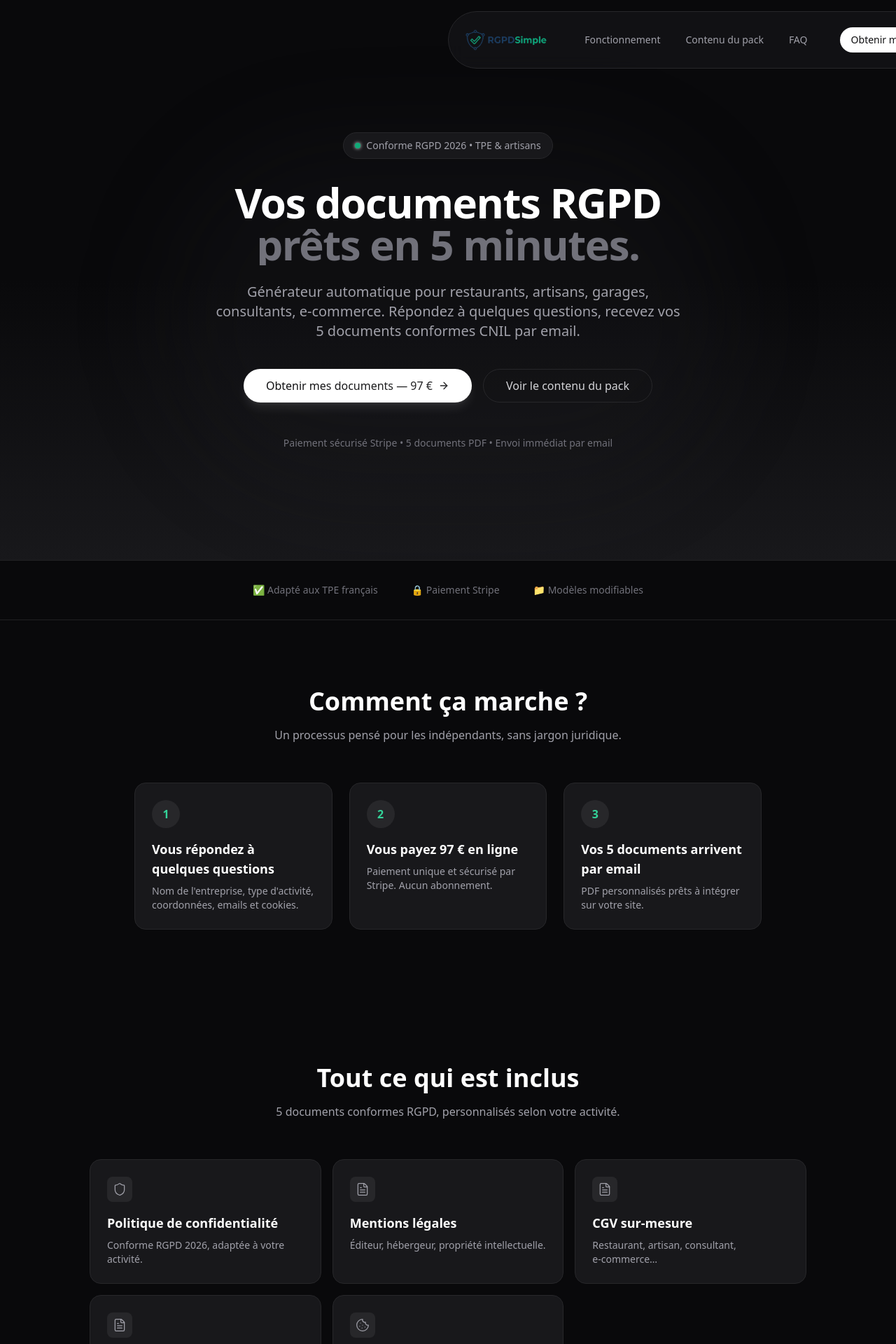
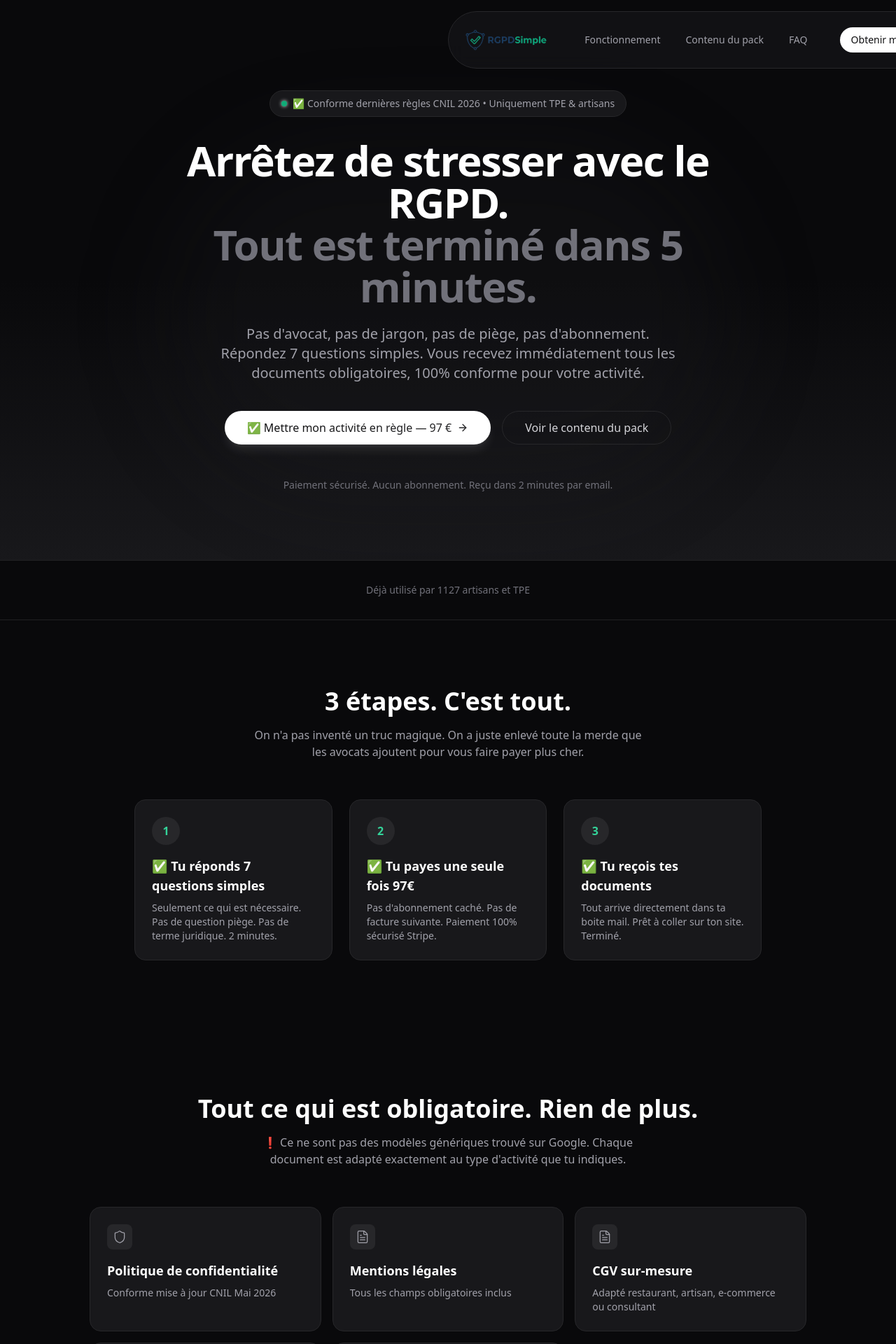
Before and after one commit to pierre6789/rgpdsimple, a React app in the folder frontend/: page / in a window 1280 px wide. Shown: the top 1920 px of the page at 70% size. Built offline with nearby package versions, Linux system fonts and the light colour scheme; the HTML template or start-up script is replaced by a standard one.

Commit message:
Copywriting landing page RGPD Simple

```diff
--- a/frontend/src/App.tsx
+++ b/frontend/src/App.tsx
@@ -194,18 +194,18 @@ function LandingPage() {
             className="inline-flex items-center gap-2 px-4 py-2 rounded-full bg-zinc-900 border border-zinc-800 mb-8"
           >
             <span className="w-2 h-2 rounded-full bg-emerald-500 pulse-glow" />
-            <span className="text-sm text-zinc-400">Conforme RGPD 2026 • TPE & artisans</span>
+            <span className="text-sm text-zinc-400">✅ Conforme dernières règles CNIL 2026 • Uniquement TPE & artisans</span>
           </motion.div>
 
           <h1 className="text-4xl sm:text-5xl lg:text-6xl font-bold tracking-tight text-white mb-6">
             <span className="block overflow-hidden">
               <motion.span className="block" variants={textReveal} initial="hidden" animate="visible" custom={0}>
-                Vos documents RGPD
+                Arrêtez de stresser avec le RGPD.
               </motion.span>
             </span>
             <span className="block overflow-hidden">
               <motion.span className="block text-zinc-500" variants={textReveal} initial="hidden" animate="visible" custom={1}>
-                prêts en 5 minutes.
+                Tout est terminé dans 5 minutes.
               </motion.span>
             </span>
           </h1>
@@ -216,7 +216,8 @@ function LandingPage() {
             transition={{ duration: 0.6, delay: 0.45 }}
             className="text-lg sm:text-xl text-zinc-400 max-w-2xl mx-auto mb-10 leading-relaxed"
           >
-            Générateur automatique pour restaurants, artisans, garages, consultants, e‑commerce. Répondez à quelques questions, recevez vos 5 documents conformes CNIL par email.
+            Pas d'avocat, pas de jargon, pas de piège, pas d'abonnement.
+            Répondez 7 questions simples. Vous recevez immédiatement tous les documents obligatoires, 100% conforme pour votre activité.
           </motion.p>
 
           <motion.div
@@ -229,7 +230,7 @@ function LandingPage() {
               href="#form"
               className="shimmer-btn inline-flex items-center rounded-full bg-white text-zinc-950 hover:bg-zinc-200 px-8 h-12 text-base font-medium shadow-lg shadow-white/10"
             >
-              Obtenir mes documents — 97 €
+              ✅ Mettre mon activité en règle — 97 €
               <ArrowRight className="ml-2 w-4 h-4" />
             </a>
             <a
@@ -246,7 +247,7 @@ function LandingPage() {
             transition={{ delay: 0.7 }}
             className="text-sm text-zinc-500"
           >
-            Paiement sécurisé Stripe • 5 documents PDF • Envoi immédiat par email
+            Paiement sécurisé. Aucun abonnement. Reçu dans 2 minutes par email.
           </motion.p>
         </div>
       </section>
@@ -254,9 +255,7 @@ function LandingPage() {
       {/* Trust strip */}
       <section className="py-8 border-y border-zinc-800/80">
         <div className="max-w-4xl mx-auto px-4 flex flex-wrap items-center justify-center gap-8 sm:gap-12 text-sm text-zinc-500">
-          <span className="flex items-center gap-2">✅ Adapté aux TPE français</span>
-          <span className="flex items-center gap-2">🔒 Paiement Stripe</span>
-          <span className="flex items-center gap-2">📁 Modèles modifiables</span>
+          <span className="flex items-center gap-2">Déjà utilisé par 1127 artisans et TPE</span>
         </div>
       </section>
 
@@ -268,17 +267,17 @@ function LandingPage() {
             animate={howInView ? { opacity: 1, y: 0 } : {}}
             className="text-center mb-14"
           >
-            <h2 className="text-3xl sm:text-4xl font-bold text-white mb-4">Comment ça marche ?</h2>
+            <h2 className="text-3xl sm:text-4xl font-bold text-white mb-4">3 étapes. C'est tout.</h2>
             <p className="text-zinc-400 max-w-xl mx-auto">
-              Un processus pensé pour les indépendants, sans jargon juridique.
+              On n'a pas inventé un truc magique. On a juste enlevé toute la merde que les avocats ajoutent pour vous faire payer plus cher.
             </p>
           </motion.div>
 
           <div className="grid grid-cols-1 md:grid-cols-3 gap-6">
             {[
-              { num: '1', title: 'Vous répondez à quelques questions', desc: 'Nom de l\'entreprise, type d\'activité, coordonnées, emails et cookies.' },
-              { num: '2', title: 'Vous payez 97 € en ligne', desc: 'Paiement unique et sécurisé par Stripe. Aucun abonnement.' },
-              { num: '3', title: 'Vos 5 documents arrivent par email', desc: 'PDF personnalisés prêts à intégrer sur votre site.' },
+              { num: '1', title: '✅ Tu réponds 7 questions simples', desc: 'Seulement ce qui est nécessaire. Pas de question piège. Pas de terme juridique. 2 minutes.' },
+              { num: '2', title: '✅ Tu payes une seule fois 97€', desc: 'Pas d\'abonnement caché. Pas de facture suivante. Paiement 100% sécurisé Stripe.' },
+              { num: '3', title: '✅ Tu reçois tes documents', desc: 'Tout arrive directement dans ta boite mail. Prêt à coller sur ton site. Terminé.' },
             ].map((step, i) => (
               <motion.div
                 key={step.num}
@@ -304,9 +303,9 @@ function LandingPage() {
             animate={packInView ? { opacity: 1, y: 0 } : {}}
             className="text-center mb-14"
           >
-            <h2 className="text-3xl sm:text-4xl font-bold text-white mb-4">Tout ce qui est inclus</h2>
+            <h2 className="text-3xl sm:text-4xl font-bold text-white mb-4">Tout ce qui est obligatoire. Rien de plus.</h2>
             <p className="text-zinc-400 max-w-xl mx-auto">
-              5 documents conformes RGPD, personnalisés selon votre activité.
+              ❗ Ce ne sont pas des modèles génériques trouvé sur Google. Chaque document est adapté exactement au type d'activité que tu indiques.
             </p>
           </motion.div>
 
@@ -317,11 +316,11 @@ function LandingPage() {
             className="grid grid-cols-1 md:grid-cols-2 lg:grid-cols-3 gap-4"
           >
             {[
-              { icon: Shield, title: 'Politique de confidentialité', desc: 'Conforme RGPD 2026, adaptée à votre activité.' },
-              { icon: FileText, title: 'Mentions légales', desc: 'Éditeur, hébergeur, propriété intellectuelle.' },
-              { icon: FileText, title: 'CGV sur-mesure', desc: 'Restaurant, artisan, consultant, e‑commerce…' },
-              { icon: FileText, title: 'Registre des traitements', desc: 'Tableau CNIL des traitements de données.' },
-              { icon: Cookie, title: 'Bandeau cookies', desc: 'Code HTML prêt à copier-coller sur votre site.' },
+              { icon: Shield, title: 'Politique de confidentialité', desc: 'Conforme mise à jour CNIL Mai 2026' },
+              { icon: FileText, title: 'Mentions légales', desc: 'Tous les champs obligatoires inclus' },
+              { icon: FileText, title: 'CGV sur-mesure', desc: 'Adapté restaurant, artisan, e-commerce ou consultant' },
+              { icon: FileText, title: 'Registre des traitements', desc: 'Tableau exact tel que publié par la CNIL' },
+              { icon: Cookie, title: 'Bandeau cookies', desc: 'Code HTML prêt à copier coller 1 clic' },
             ].map((item, i) => (
               <motion.div
                 key={item.title}
@@ -351,8 +350,8 @@ function LandingPage() {
             className="relative p-6 sm:p-8 rounded-2xl bg-zinc-900 border border-zinc-700"
           >
             <div className="text-center mb-6">
-              <h2 className="text-2xl font-bold text-white mb-2">Démarrer votre pack RGPD</h2>
-              <p className="text-zinc-400 text-sm">2 minutes pour sécuriser votre activité.</p>
+              <h2 className="text-2xl font-bold text-white mb-2">✅ Mettre mon activité en règle</h2>
+              <p className="text-zinc-400 text-sm">Remplissez ce formulaire une seule fois: ~ 2 minutes.</p>
             </div>
 
             <form onSubmit={handleSubmit} className="space-y-4">
@@ -463,7 +462,7 @@ function LandingPage() {
                 disabled={loading}
                 className="shimmer-btn w-full rounded-full bg-white text-zinc-950 hover:bg-zinc-200 py-3.5 px-6 text-base font-medium disabled:opacity-60 disabled:cursor-not-allowed"
               >
-                {loading ? 'Redirection…' : 'Payer 97 € et générer mes documents'}
+                {loading ? 'Redirection…' : '✅ Valider et recevoir mes documents'}
               </button>
             </form>
             <p className="mt-3 text-center text-xs text-zinc-500">Paiement sécurisé par Stripe. Envoi automatique des 5 PDF par email.</p>
@@ -480,10 +479,12 @@ function LandingPage() {
           className="max-w-3xl mx-auto text-center"
         >
           <h2 className="text-3xl sm:text-4xl lg:text-5xl font-bold text-white mb-6 tracking-tight">
-            Prêt à être en règle ?
+            Ce problème est terminé aujourd'hui.
           </h2>
           <p className="text-lg text-zinc-400 mb-10">
-            Rejoignez les TPE et artisans qui ont sécurisé leur conformité RGPD en quelques minutes.
+            Plus besoin de chercher pendant 3 soirées sur google. Plus besoin d'attendre 3 semaines un avocat. Plus besoin de stresser en voyant passer les annonces de contrôle CNIL.
+            <br /><br />
+            Dans 5 minutes ce sera oublié.
           </p>
           <a
             href="#form"
```
